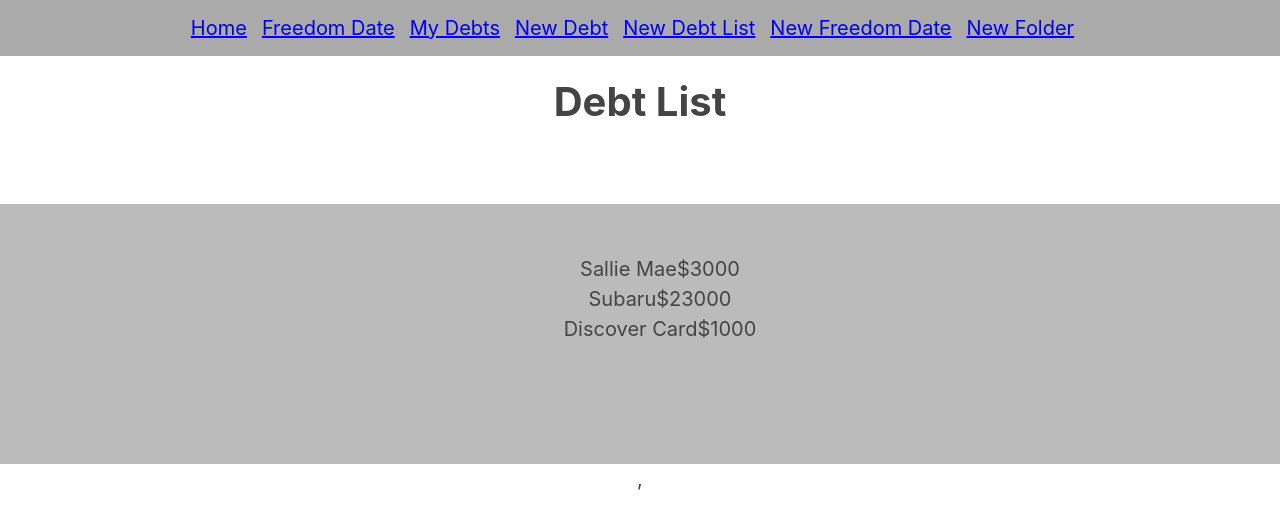
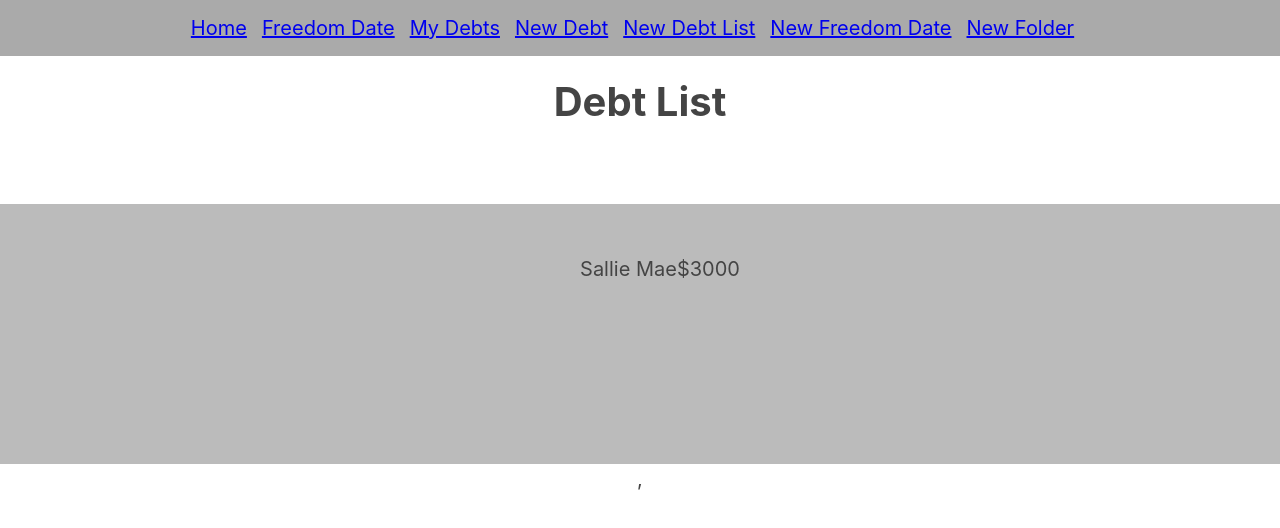
Before and after one commit to LindenDaniels/freedomly-client, a React (Create React App) app: page /folder/1 in a window 1280 px wide. Shown: the top 528 px of the page. Built offline with nearby package versions, Linux system fonts and the light colour scheme.

Commit message:
Fix var naming

```diff
--- a/src/Lists/DebtList/DebtList.js
+++ b/src/Lists/DebtList/DebtList.js
@@ -22,8 +22,8 @@ export default class DebtList extends Component {
         //const { recipe =[] } = this.context
         //const notesForFolder = getNotesForFolder(notes, folderId)
 
-        const folders = this.props.store.folders
-        const id = this.props.store.folders.filter(folder => +folder.id === +this.props.match.params.folderId)
+        //const folders = this.props.store.folders
+        const folders = this.props.store.folders.filter(folder => +folder.id === +this.props.match.params.folderId)
         console.log(this.props.match.params)
         return (
 
```
